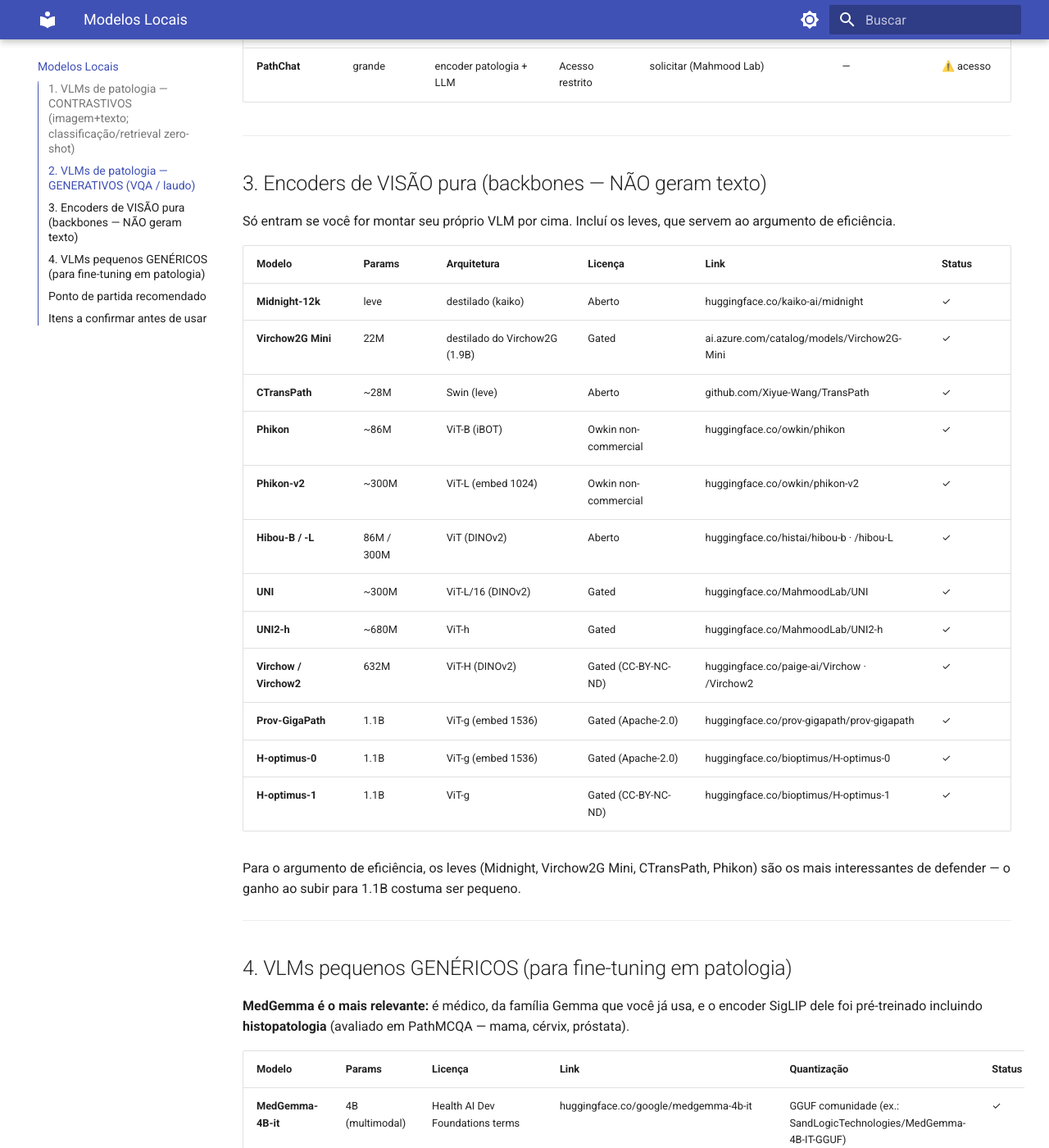
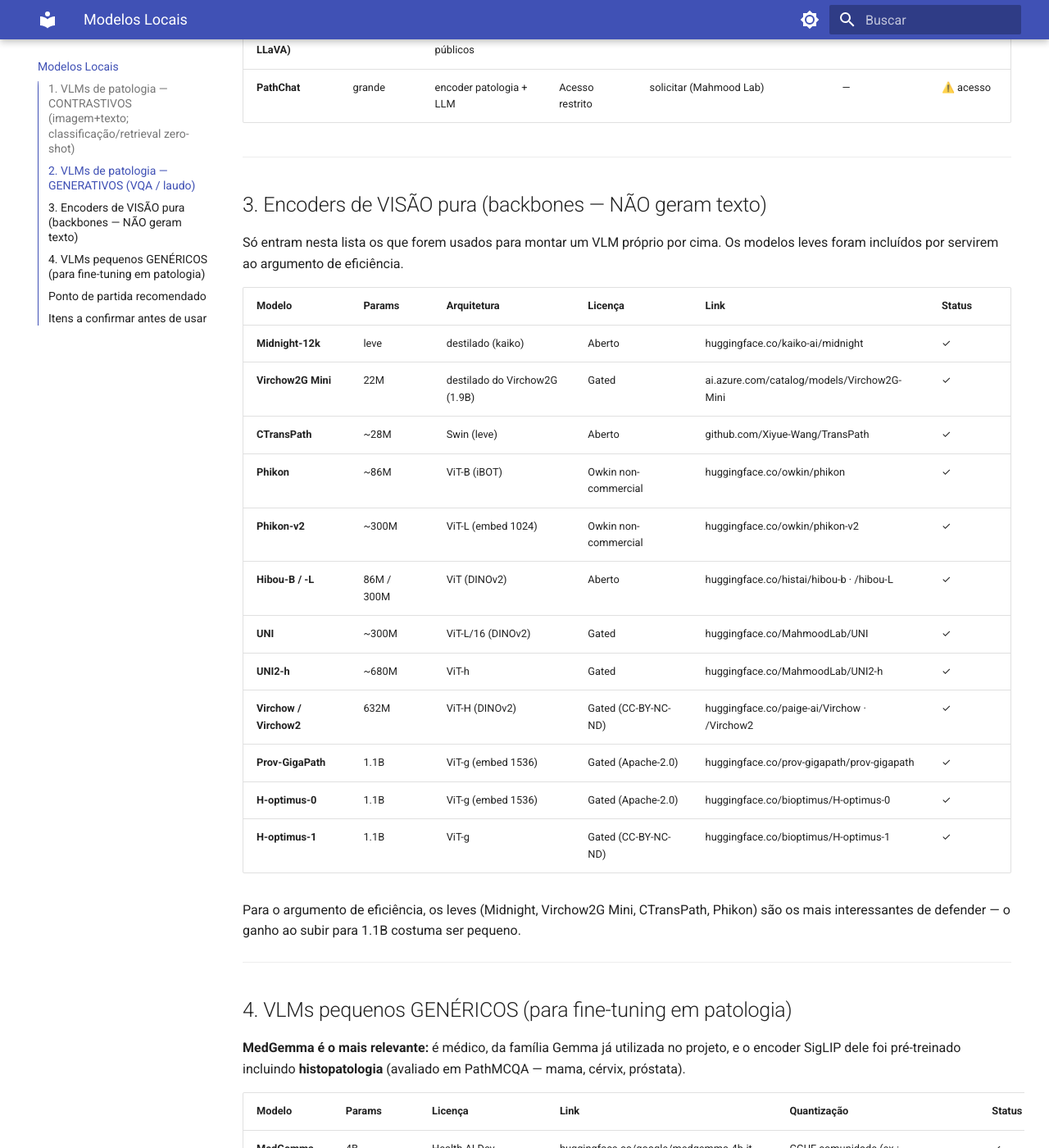
Before and after one commit to medeirosdev/pesquisa-vlm-oncologia-ic, an MkDocs documentation site: the page built from docs/modelos-locais.md, in a window 1280 px wide and 1400 px high, scrolled down 1729 px. Shown: the whole window at 82% size. Built offline with MkDocs 1.6.1 and Material for MkDocs 9.7.7, drawn with Linux system fonts in a browser that asks for light colours; some of the changed text lies outside the part shown.

Commit message:
remove linguagem de segunda pessoa, tom neutro para leitura publica

```diff
--- a/docs/modelos-locais.md
+++ b/docs/modelos-locais.md
@@ -44,7 +44,7 @@
 
 ## 3. Encoders de VISÃO pura (backbones — NÃO geram texto)
 
-Só entram se você for montar seu próprio VLM por cima. Incluí os leves, que servem ao argumento de eficiência.
+Só entram nesta lista os que forem usados para montar um VLM próprio por cima. Os modelos leves foram incluídos por servirem ao argumento de eficiência.
 
 | Modelo | Params | Arquitetura | Licença | Link | Status |
 |---|---|---|---|---|---|
@@ -67,7 +67,7 @@
 
 ## 4. VLMs pequenos GENÉRICOS (para fine-tuning em patologia)
 
-**MedGemma é o mais relevante:** é médico, da família Gemma que você já usa, e o encoder SigLIP dele foi pré-treinado incluindo **histopatologia** (avaliado em PathMCQA — mama, cérvix, próstata).
+**MedGemma é o mais relevante:** é médico, da família Gemma já utilizada no projeto, e o encoder SigLIP dele foi pré-treinado incluindo **histopatologia** (avaliado em PathMCQA — mama, cérvix, próstata).
 
 | Modelo | Params | Licença | Link | Quantização | Status |
 |---|---|---|---|---|---|
@@ -91,7 +91,7 @@
 
 - **Contrastivo** (classificação/retrieval): CONCH (SOTA, gated) + QuiltNet e PLIP (abertos). KEEP para resultado recente e forte, e é MIT.
 - **Generativo** (VQA/laudo): Quilt-LLaVA aberto, 4-bit; comparar com LLaVA-Med.
-- **Adaptar base pequena**: MedGemma-4B (médico + Gemma que você domina, encoder já viu histopatologia) ou Qwen2.5-VL-3B (Apache-2.0, AWQ pronto).
+- **Adaptar base pequena**: MedGemma-4B (médico + família Gemma já dominada no projeto, encoder já viu histopatologia) ou Qwen2.5-VL-3B (Apache-2.0, AWQ pronto).
 
 Fontes vivas: github.com/lingxitong/Awesome-AI4DigitalPathology · leaderboard PathVLM-Eval (huggingface.co/spaces/gilalnauman/PathVLMs) · tabelas de encoders no github.com/mahmoodlab/trident.
 
```
Also changed, not shown: other parts of docs/modelos-locais.md (+1 -1 lines).
